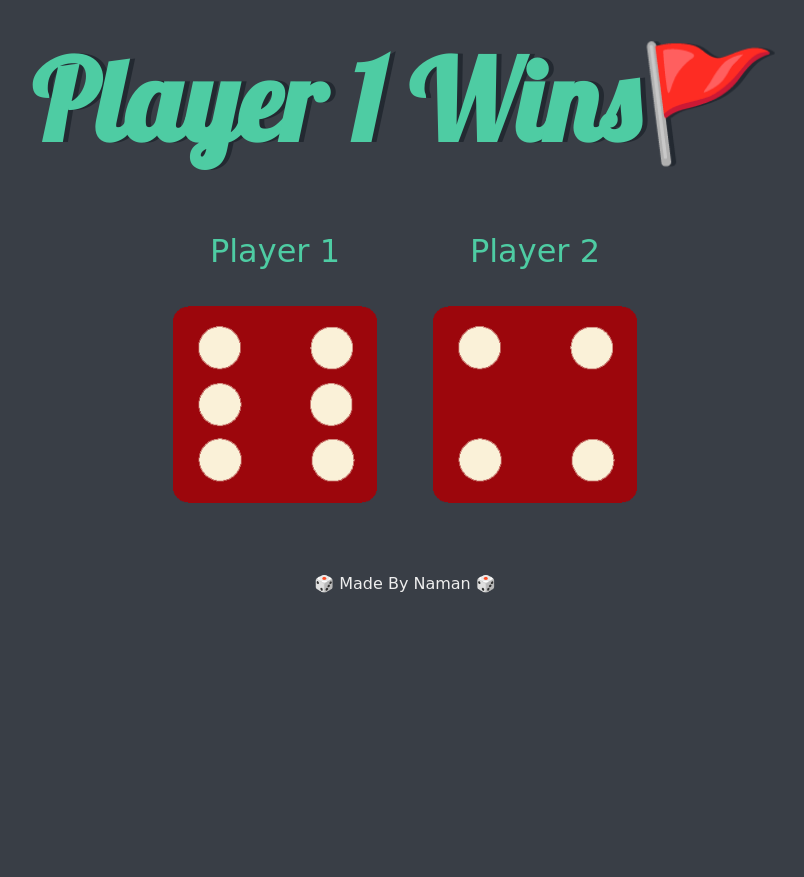
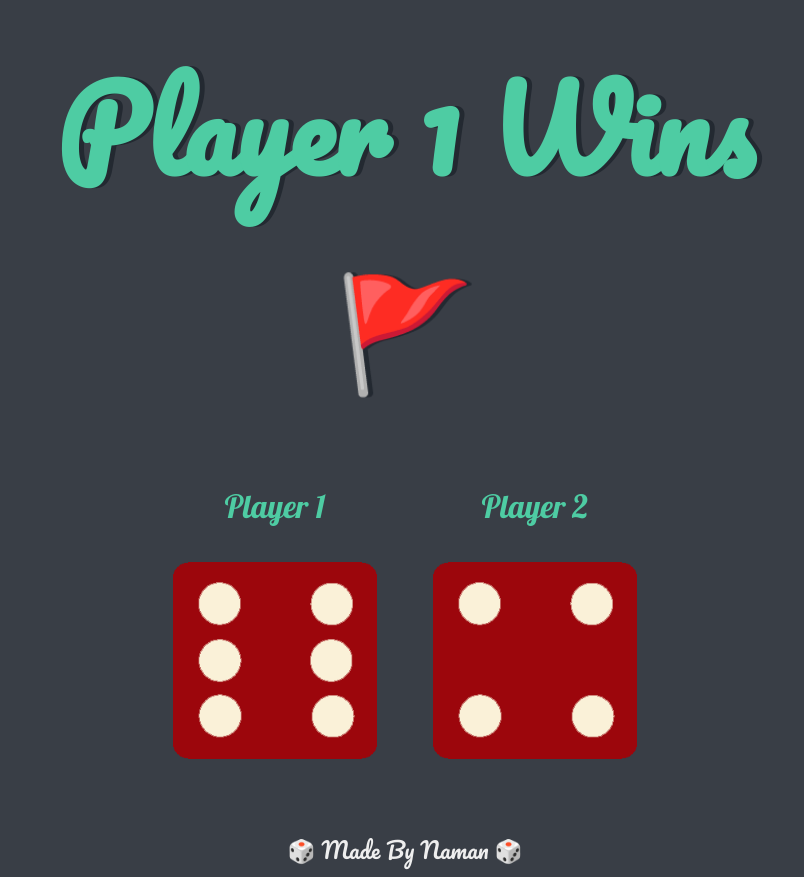
Before and after one commit to virtuallynaman/Dice_Duel, a plain HTML site: page index.html in a window 1280 px wide. Shown: the whole page, without its empty margins (235-1039 px from the left). Before the commit the page ends 800 px from the top, so only its background shows below. Drawn offline with Linux system fonts and the light colour scheme.

Commit message:
final build

```diff
--- a/styles.css
+++ b/styles.css
@@ -15,7 +15,7 @@ body {
 
 h1 {
   margin: 30px;
-  font-family: "Lobster", cursive;
+  font-family: 'Pacifico', cursive;
   text-shadow: 5px 0 #232931;
   font-size: 7rem;
   color: #4ecca3;
@@ -24,7 +24,7 @@ h1 {
 p {
   font-size: 2rem;
   color: #4ecca3;
-  font-family: "Indie Flower", cursive;
+  font-family: "Lobster", cursive;
 }
 
 img {
@@ -35,7 +35,8 @@ footer {
   margin-top: 5%;
   color: #eeeeee;
   text-align: center;
-  font-family: "Indie Flower", cursive;
+  font-size:1.4rem;
+  font-family: "Pacifico", cursive;
 }
 
 .foot {
```
